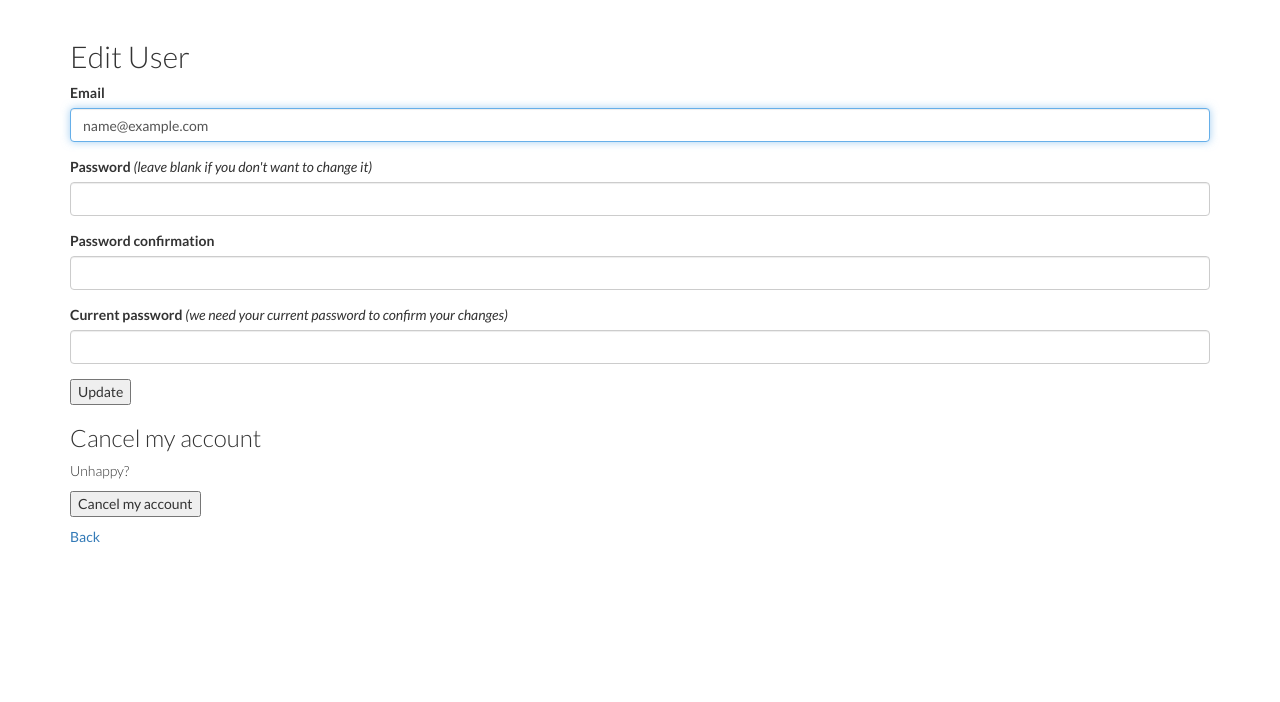
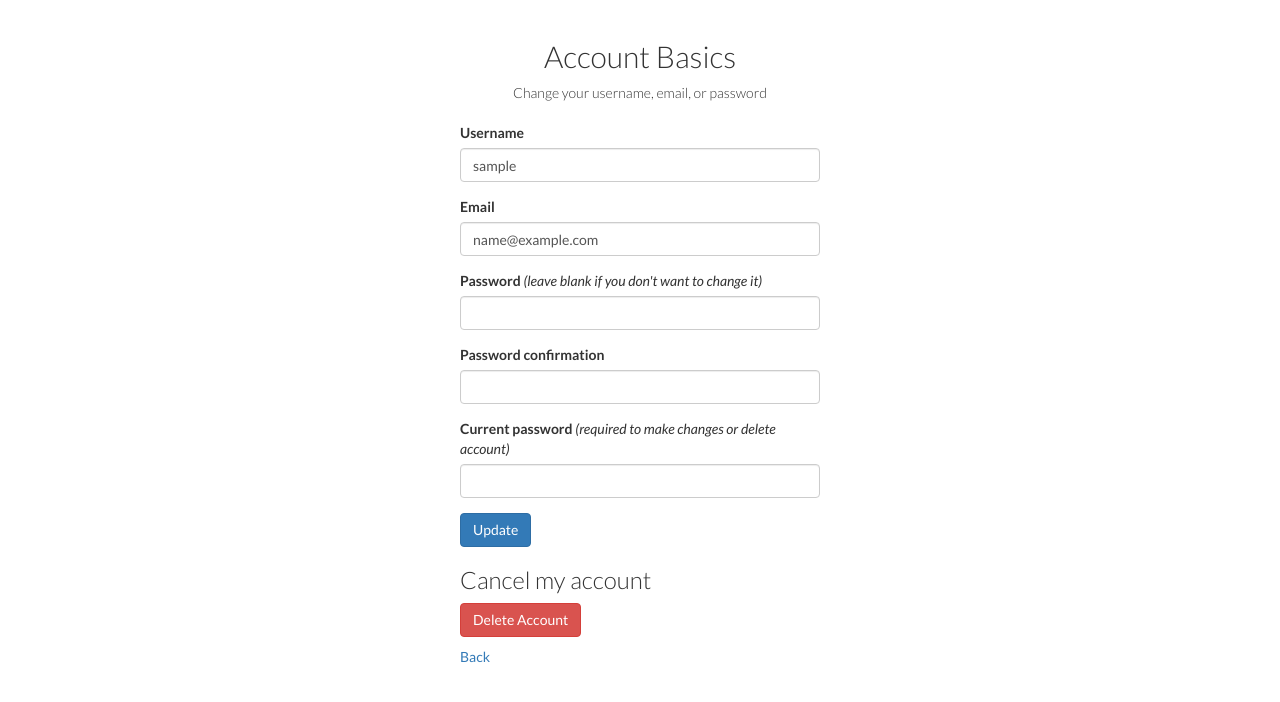
Before and after one commit to BideoWego/codesnapit, a Rails app: page /users/edit in a window 1280 px wide. Shown: the part 52-754 px from the top of the page. Run offline with Rails 7, Linux system fonts and the light colour scheme; the visitor is signed in with stand-in values (Sample User, id 1); style sheets or scripts are compiled from the project's sources; some libraries are stand-ins or nearby versions.

Commit message:
account editting and cancelation

```diff
--- a/app/assets/stylesheets/application.scss
+++ b/app/assets/stylesheets/application.scss
@@ -10,13 +10,12 @@
  * defined in the other CSS/SCSS files in this directory. It is generally better to create a new
  * file per style scope.
  *
- *= require_self
  */
 
 
 @import
+  'shared/colors',
   'bootstrap_extends',
-  'shared/colors',
   'shared/globals',
   'shared/logo',
   'shared/nav',
--- a/app/assets/stylesheets/shared/_colors.scss
+++ b/app/assets/stylesheets/shared/_colors.scss
@@ -12,3 +12,14 @@ $success: #78CE48;
 $info: #7FC7D6;
 $warning: #DFD82D;
 $danger: #CD5134;
+
+$brand-primary: $primary;
+$brand-success: $success;
+$brand-info:    $info;
+$brand-warning: $warning;
+$brand-danger:  $danger;
+
+$state-success-text:             $success;
+$state-info-text:                $info;
+$state-warning-text:             $warning;
+$state-danger-text:              $danger;
--- a/app/assets/stylesheets/shared/_forms.scss
+++ b/app/assets/stylesheets/shared/_forms.scss
@@ -4,3 +4,8 @@
     margin-top: 5px;
   }
 }
+
+.sub-label {
+  font-weight: normal;
+  font-style: italic;
+}
--- a/app/controllers/users/registrations_controller.rb
+++ b/app/controllers/users/registrations_controller.rb
@@ -19,12 +19,23 @@ before_filter :configure_account_update_params, only: [:update]
 
   # PUT /resource
   def update
-    super
+    if params[:commit] == "Delete Account"
+      destroy
+    else
+      super
+    end
   end
 
   # DELETE /resource
   def destroy
-    super
+    if resource.destroy_with_password(params[:user][:current_password])
+      Devise.sign_out_all_scopes ? sign_out : sign_out(resource_name)
+      set_flash_message! :notice, :destroyed
+      yield resource if block_given?
+      respond_with_navigational(resource){ redirect_to after_sign_out_path_for(resource_name) }
+    else
+      render :edit
+    end
   end
 
   # GET /resource/cancel
@@ -57,4 +68,10 @@ before_filter :configure_account_update_params, only: [:update]
   def after_inactive_sign_up_path_for(resource)
     super(resource)
   end
+
+  def set_flash_message!(key, kind, options = {})
+    if is_flashing_format?
+      set_flash_message(key, kind, options)
+    end
+  end
 end
--- a/app/models/user.rb
+++ b/app/models/user.rb
@@ -5,6 +5,5 @@ class User < ActiveRecord::Base
          :rememberable, :trackable, :validatable
 
   validates :username, length: { in: 3..12 }
-  validates_confirmation_of :password
 
 end
--- a/app/views/users/registrations/edit.html.erb
+++ b/app/views/users/registrations/edit.html.erb
@@ -1,39 +1,72 @@
-<h2>Edit <%= resource_name.to_s.humanize %></h2>
+<div class="row">
+  <div class="col-sm-6 col-sm-offset-3">
 
+    <h2 class="text-center">Account Basics</h2>
+    <p class="text-center">Change your username, email, or password</p>
+
+  </div>
+</div>
+
+<div class="row">
+  <div class="col-sm-4 col-sm-offset-4">
+
+    <p>
       <%= form_for(resource, as: resource_name, url: registration_path(resource_name), html: { method: :put }) do |f| %>
-  <%= devise_error_messages! %>
 
-  <div class="field">
-    <%= f.label :email %><br />
-    <%= f.email_field :email, autofocus: true %>
+        <div class="form-group">
+          <%= f.label :username %>
+          <%= f.text_field :username %>
+          <%= render partial: 'shared/form_error',
+                     locals: {errors: resource.errors.full_messages_for(:username)} %>
+        </div>
+
+        <div class="form-group">
+          <%= f.label :email %>
+          <%= f.email_field :email %>
+          <%= render partial: 'shared/form_error',
+                     locals: {errors: resource.errors.full_messages_for(:email)} %>
         </div>
 
         <% if devise_mapping.confirmable? && resource.pending_reconfirmation? %>
           <div>Currently waiting confirmation for: <%= resource.unconfirmed_email %></div>
         <% end %>
 
-  <div class="field">
-    <%= f.label :password %> <i>(leave blank if you don't want to change it)</i><br />
+        <div class="form-group">
+          <%= f.label :password do %>
+           Password <span class="sub-label">(leave blank if you don't want to change it)</span>
+          <% end %>
           <%= f.password_field :password, autocomplete: "off" %>
+          <%= render partial: 'shared/form_error',
+                     locals: {errors: resource.errors.full_messages_for(:password)} %>
         </div>
 
-  <div class="field">
-    <%= f.label :password_confirmation %><br />
+        <div class="form-group">
+          <%= f.label :password_confirmation %>
           <%= f.password_field :password_confirmation, autocomplete: "off" %>
+          <%= render partial: 'shared/form_error',
+                     locals: {errors: resource.errors.full_messages_for(:password_confirmation)} %>
         </div>
 
-  <div class="field">
-    <%= f.label :current_password %> <i>(we need your current password to confirm your changes)</i><br />
+        <div class="form-group">
+          <%= f.label :current_password do %>
+            Current password <span class="sub-label">(required to make changes or delete account)</span>
+          <% end %>
           <%= f.password_field :current_password, autocomplete: "off" %>
+          <%= render partial: 'shared/form_error',
+                     locals: {errors: resource.errors.full_messages_for(:current_password)} %>
         </div>
 
-  <div class="actions">
-    <%= f.submit "Update" %>
-  </div>
-<% end %>
+
+        <%= f.submit "Update", class: "btn btn-primary" %>
 
         <h3>Cancel my account</h3>
 
-<p>Unhappy? <%= button_to "Cancel my account", registration_path(resource_name), data: { confirm: "Are you sure?" }, method: :delete %></p>
+        <%= f.submit "Delete Account", class:"btn btn-danger" %>
+
+      <% end %>
+    </p>
 
     <%= link_to "Back", :back %>
+
+  </div>
+</div>
```
Also changed, not shown: app/views/users/registrations/new.html.erb (+9 -5 lines), spec/features/users_spec.rb (+48 -0 lines), spec/rails_helper.rb (+2 -1 lines), spec/support/login_macros.rb (+3 -3 lines). Lines whose indentation alone changed are shown as unchanged.
